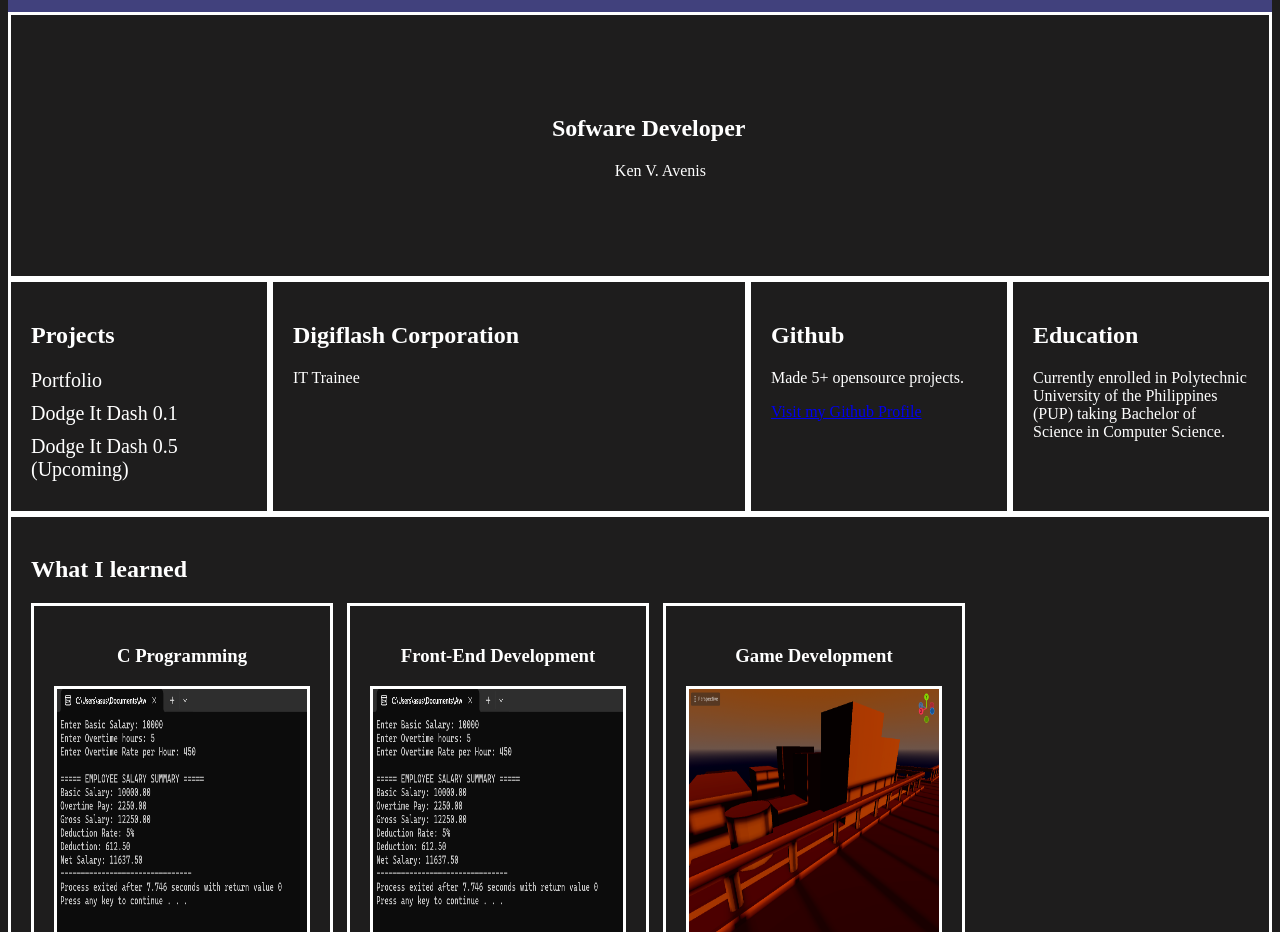
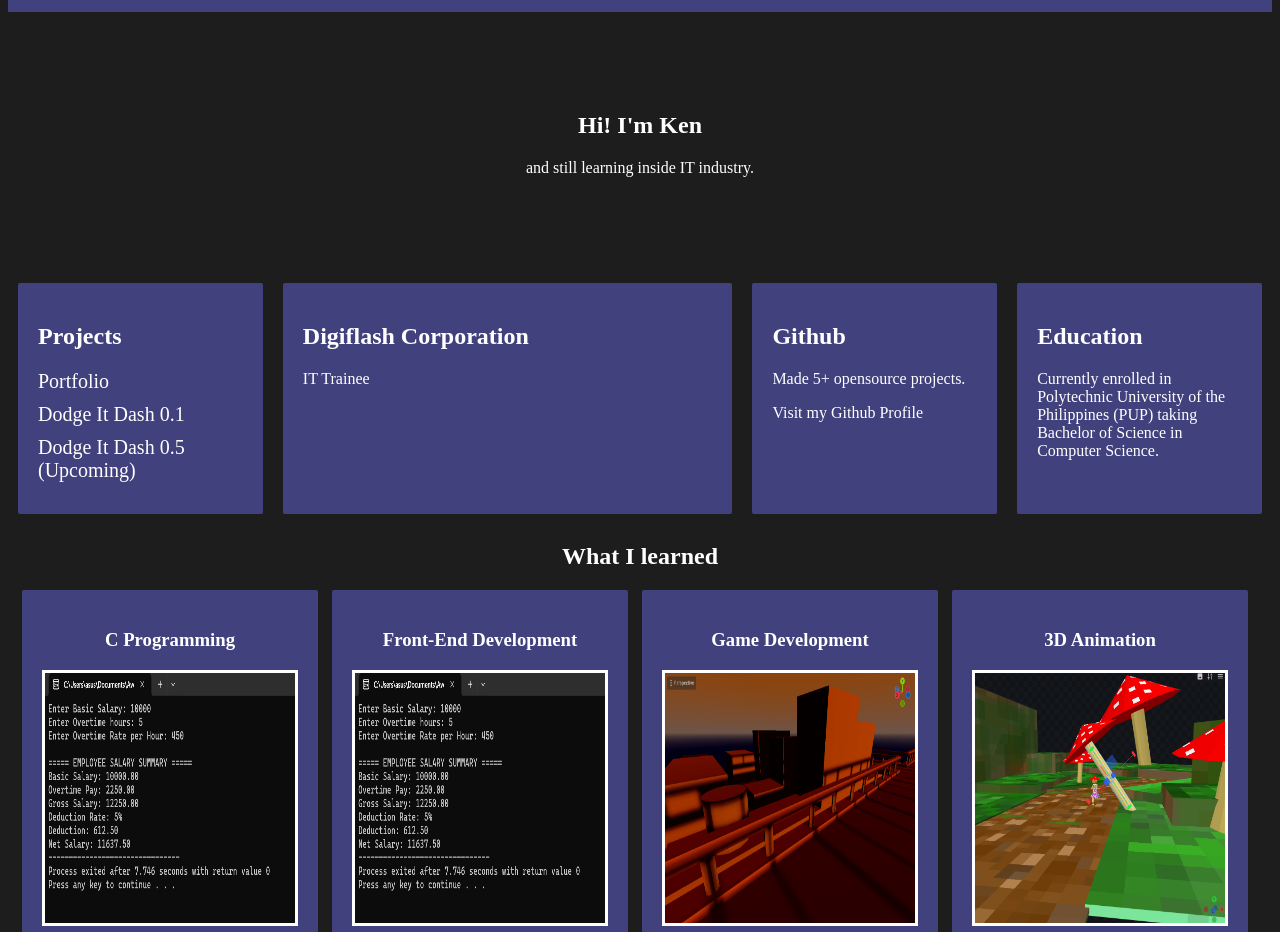
Before and after one commit to kenken4321/Portfolio, a plain HTML site: page index.html in a window 1280 px wide. Shown: the part 106-1038 px from the top of the page. Drawn offline with Linux system fonts and the light colour scheme.

Commit message:
index.html

```diff
--- a/index.html
+++ b/index.html
@@ -25,58 +25,68 @@
         nav a{
             color: white;
             font-size: 20px;
-            padding: 3px;
+            margin-left: 20px;
             text-decoration: none;
         }
         .front{
             padding-top: 80px;
             padding-bottom: 80px;
-            border: solid;
         }
         .front h1{
-            margin-left: 43%;
+            text-align: center;
             }
         .front p{
-            margin-left: 48%;
+            text-align: center;
             }
         .mid {
             display: flex;
         }
-        .projects {
+        .midd {
+            background-color: rgb(65, 65, 125);
+            border-radius: 2px;
+            color: white;
+            margin: 10px;
+        }
+        #projects {
             flex: 1;
             padding: 20px;
-            border: solid white;
         }
-        .projects a {
+        #projects a {
             display: block;
             text-decoration: none;
             color: white;
             font-size: 20px;
             margin-bottom: 10px;
         }
-        .exp {
+        #exp {
             flex: 2;
             padding: 20px;
-            border: solid white;
         }
-        .opensource {
+        #opensource {
             flex: 1;
             padding: 20px;
-            border: solid white;
         }
-        .edu {
+        #opensource a{
+            text-decoration: none;
+            color: white;
+        }
+        #edu {
             flex: 1;
             padding: 20px;
-            border: solid white;
         }
         .below{
-            padding: 20px;
-            border: solid;
+            text-align: center;
+        }
+        .below h2{
+            text-align: center;
         }
         .box{
             display: inline-block;
-            border: solid white;
+            background-color: rgb(65, 65, 125);
+            border-radius: 2px;
+            color: white;
             margin-right: 10px;
+            margin-bottom: 20px;
             padding: 20px;
         }
         .box h3{
@@ -108,26 +118,26 @@
         </header>
         <main>
             <section class = "front">
-                <h1>Sofware Developer</h1>
-                <p>Ken V. Avenis</p>
+                <h1>Hi! I'm Ken</h1>
+                <p>and still learning inside IT industry.</p>
             </section>
             <section class = "mid">
-                <section class = "projects">
+                <section class = "midd" id = "projects">
                     <h2>Projects</h2>
                     <a href = "index.html">Portfolio</a>
                     <a href = "https://anthropotato.itch.io/dodgeit-dash" target = "_blank">Dodge It Dash 0.1</a>
                     <a href = "https://anthropotato.itch.io/dodgeit-dash" target = "_blank">Dodge It Dash 0.5 (Upcoming)</a>
                 </section>
-                <section class = "exp">
+                <section class = "midd" id = "exp">
                     <h2>Digiflash Corporation</h2>
                     <p>IT Trainee</p>
                 </section>
-                <section class = "opensource">
+                <section class = "midd" id = "opensource">
                     <h2>Github</h2>
                     <p>Made 5+ opensource projects.</p>
                     <a href = "https://github.com/kenken4321" target = "_blank">Visit my Github Profile</a>
                 </section>
-                <section class = "edu">
+                <section class = "midd" id = "edu">
                     <h2>Education</h2>
                     <p>Currently enrolled in Polytechnic University of the Philippines (PUP) taking Bachelor of Science in Computer Science.</p>
                     <br>
```
